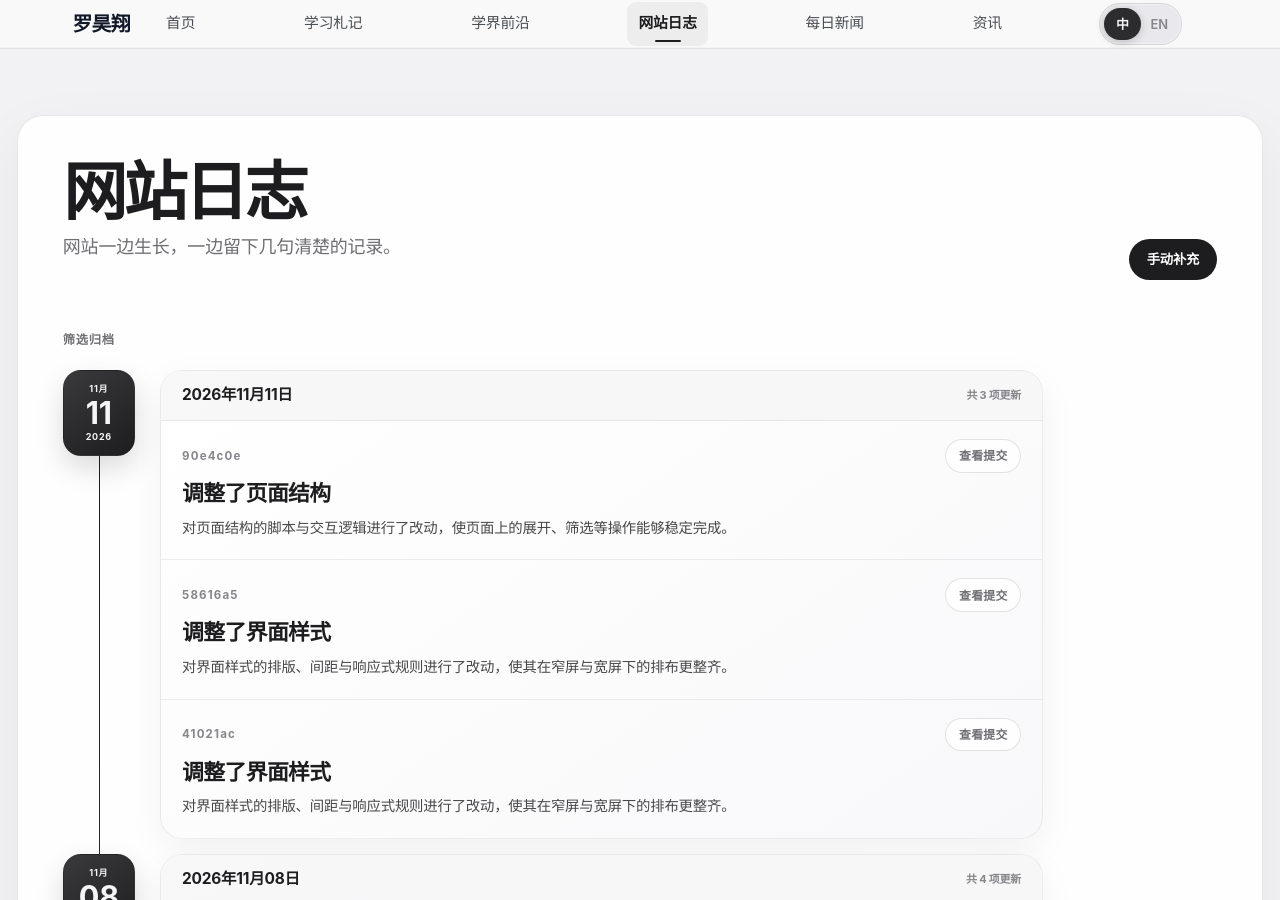
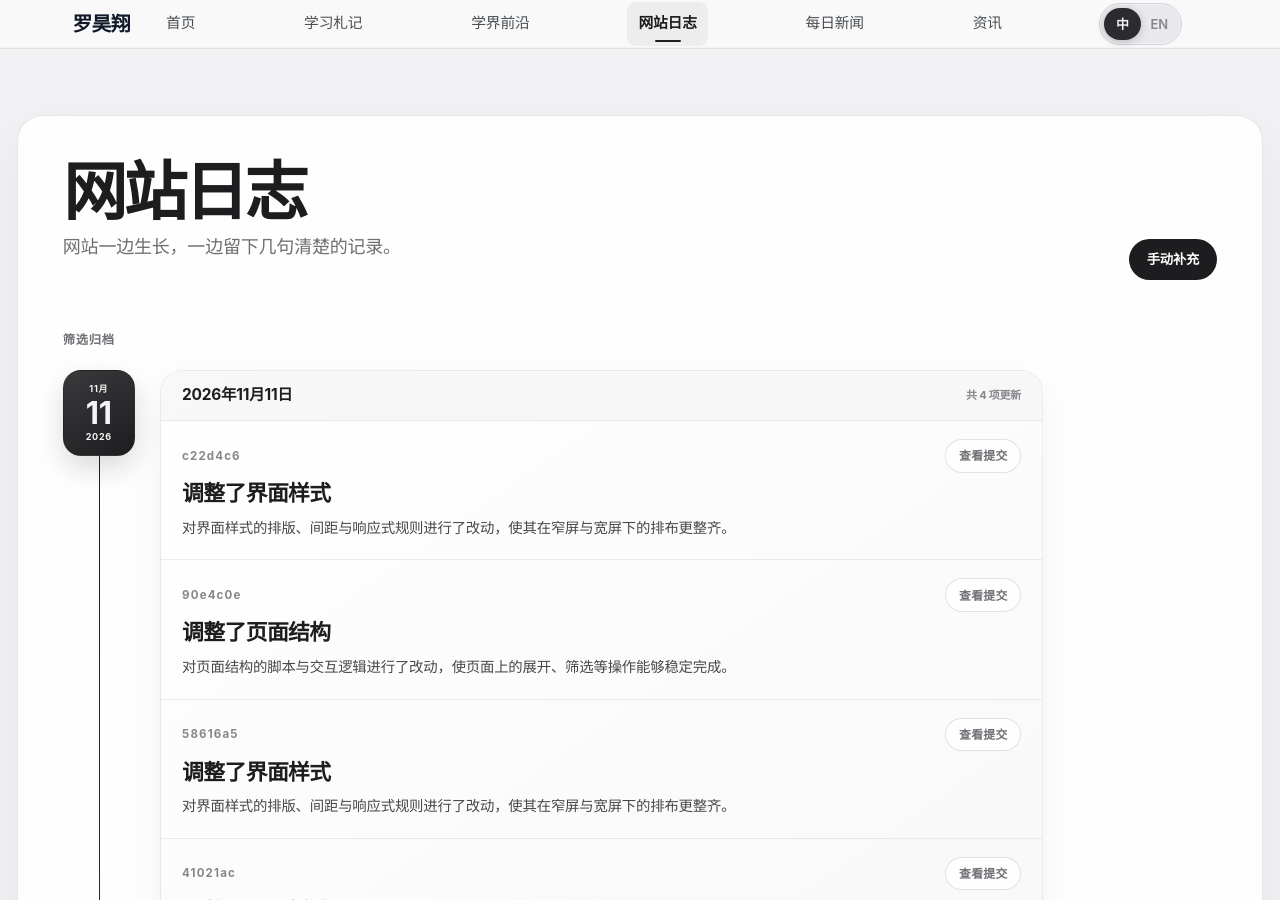
Before and after one commit to HaoxiangLuo/HaoxiangLuo.github.io, a Jekyll site: the page built from _pages/site-log-zh.html, in a window 1280 px wide and 900 px high. Built offline with Jekyll 4.4.1, drawn with Linux system fonts in a browser that asks for light colours; a style sheet for code colours, icons or effects is not loaded.

```diff
--- a/_data/site_updates.json
+++ b/_data/site_updates.json
@@ -1,4 +1,18 @@
 [
+  {
+    "date": "2026-11-11",
+    "title_zh": "调整了界面样式",
+    "title_en": "Refined interface styling",
+    "message": "Keep mobile profile photo aligned with name",
+    "story_zh": "对界面样式的排版、间距与响应式规则进行了改动，使其在窄屏与宽屏下的排布更整齐。",
+    "story_en": "Changed the typography, spacing and responsive rules of interface styling so the layout is tidier on both narrow and wide screens.",
+    "purpose_zh": "更新站内页面、板块或脚本的内容组织与呈现方式。",
+    "purpose_en": "Keep mobile profile photo aligned with name",
+    "details_zh": "调整样式表中的排版、间距与响应式规则。",
+    "details_en": "Adjusted typography, spacing and responsive rules in the stylesheet.",
+    "sha": "c22d4c6",
+    "url": "https://github.com/HaoxiangLuo/HaoxiangLuo.github.io/commit/c22d4c6f368337e6a0ee5cfa61ed8c137a00eb1c"
+  },
   {
     "date": "2026-11-11",
     "title_zh": "调整了页面结构",
```
Also changed, not shown: assets/data/archive/manifest.json, 1 other file.
